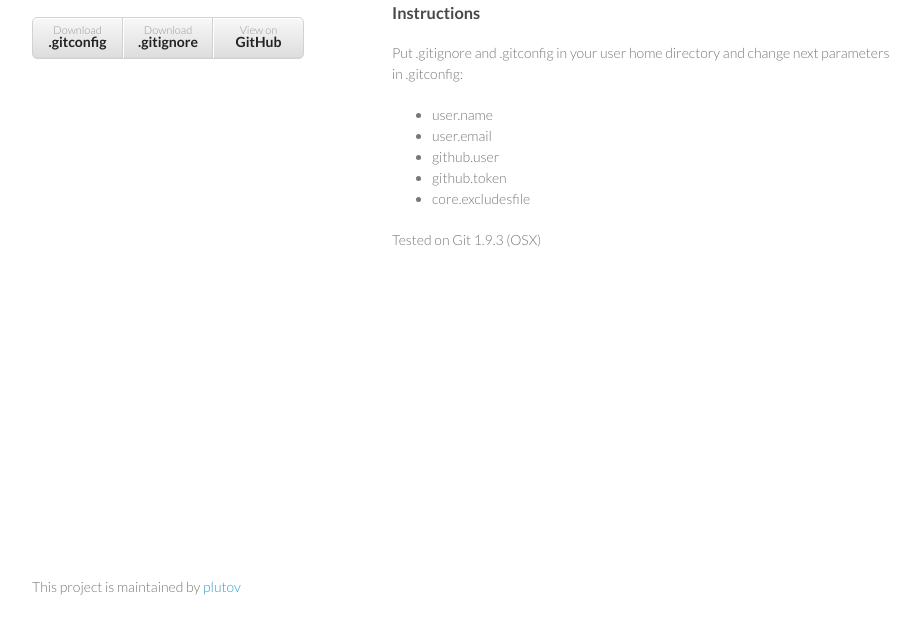
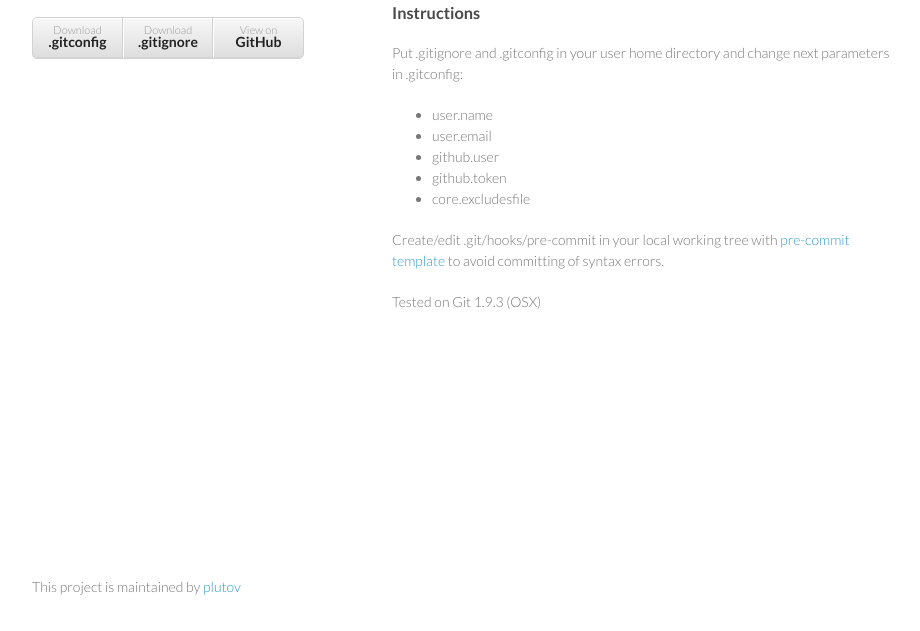
Before and after one commit to plutov/gitbootstrap, a plain HTML site: page index.html in a window 1280 px wide. Shown: the part 133-764 px from the top of the page, without its empty margins (178-1098 px from the left). Drawn offline with Linux system fonts and the light colour scheme.

Commit message:
pre-commit docs

```diff
--- a/index.html
+++ b/index.html
@@ -44,6 +44,8 @@
   </ul>
 </p>
 
+<p>Create/edit .git/hooks/pre-commit in your local working tree with <a href="https://github.com/plutov/gitbootstrap/blob/master/pre-commit">pre-commit template</a> to avoid committing of syntax errors.</p>
+
 <p>Tested on Git 1.9.3 (OSX)</p>
       </section>
       <footer>
```
